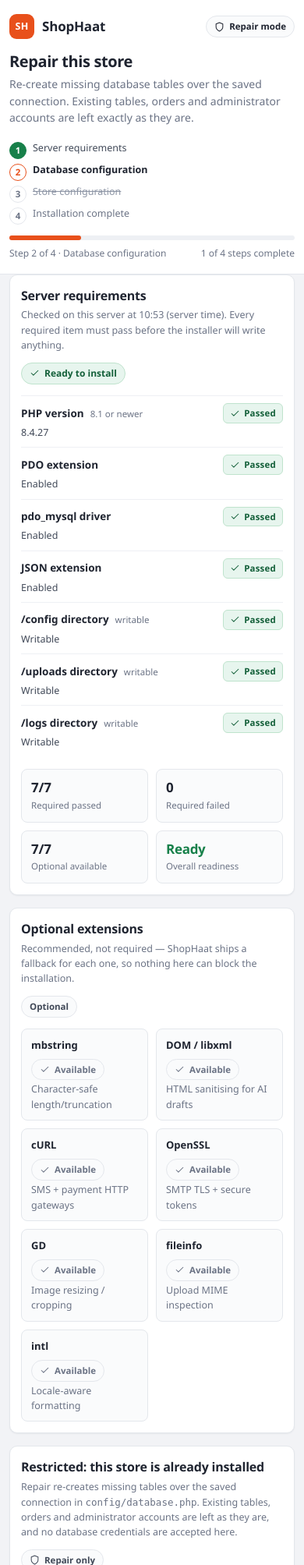
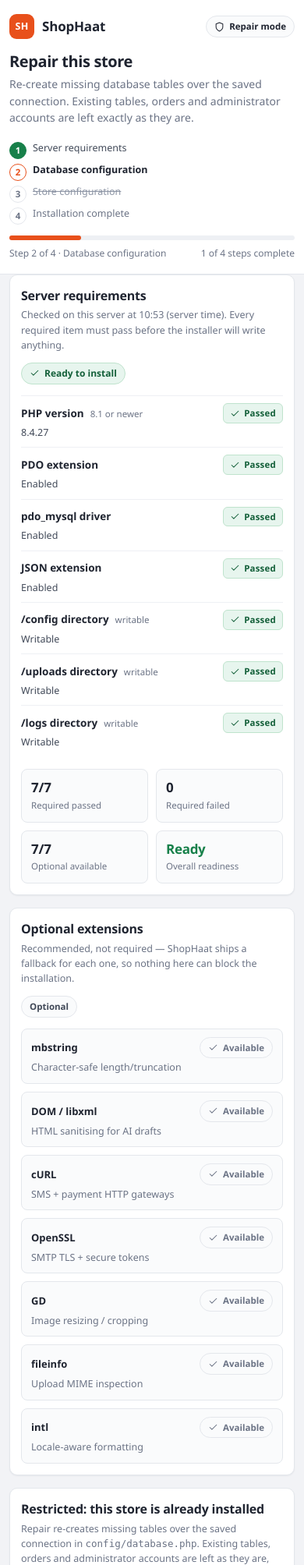
Before and after one commit to rayanixh/Shop-Haat-Otp-System-Ai, a PHP site: page /private/install/index.php in a window 390 px wide. Shown: the top 2007 px of the page at 78% size. Run offline with PHP 8.4, Linux system fonts and the light colour scheme; data that the repository does not hold is empty; some libraries are stand-ins or nearby versions.

Commit message:
Optional extensions stack to one column on phones; no overflow:hidden anywhere
The brief asks for a two-column optional grid on desktop and one column on
phones, and forbids masking layout problems with overflow:hidden. The
screen-reader utility now uses clip-path instead, and both rules are checked
in the browser run rather than trusted.

Co-authored-by: arena-agent <297053741+arena-agent@users.noreply.github.com>

```diff
--- a/install/index.php
+++ b/install/index.php
@@ -546,7 +546,7 @@ button, input { font: inherit; color: inherit; }
 .sprite { position: absolute; width: 0; height: 0; }
 .sr-only {
   position: absolute; width: 1px; height: 1px; margin: -1px; padding: 0;
-  overflow: hidden; clip: rect(0 0 0 0); white-space: nowrap; border: 0;
+  clip-path: inset(50%); white-space: nowrap; border: 0;
 }
 .ico { width: 15px; height: 15px; flex: none; fill: none; stroke: currentColor; stroke-width: 1.9; stroke-linecap: round; stroke-linejoin: round; }
 .ico--sm { width: 13px; height: 13px; }
@@ -741,6 +741,7 @@ button, input { font: inherit; color: inherit; }
   .steps { grid-template-columns: repeat(2, minmax(0, 1fr)); row-gap: 10px; }
   .summary { grid-template-columns: repeat(2, minmax(0, 1fr)); }
   .field-grid { grid-template-columns: 1fr; }
+  .opt-grid { grid-template-columns: 1fr; }
 }
 @media (max-width: 640px) {
   .req { grid-template-columns: minmax(0, 1fr) auto; row-gap: 2px; column-gap: 10px; }
```
Also changed, not shown: tests/browser/installer.mjs (+17 -6 lines).
